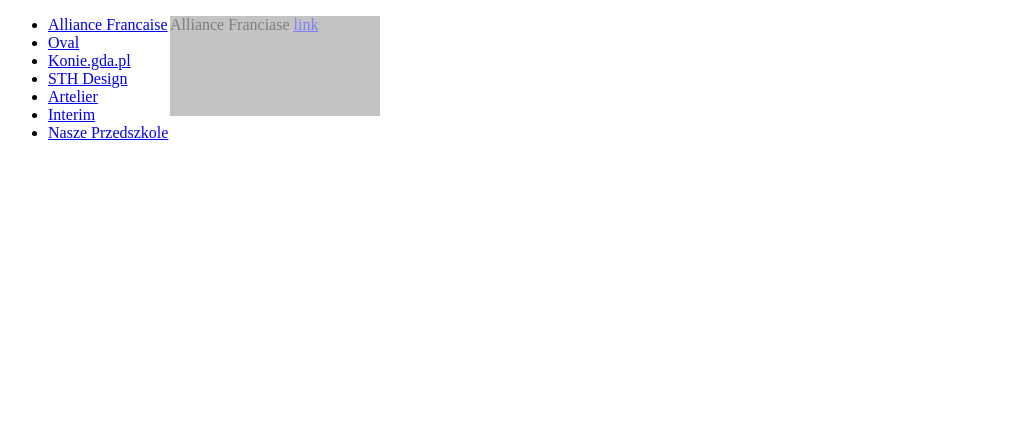
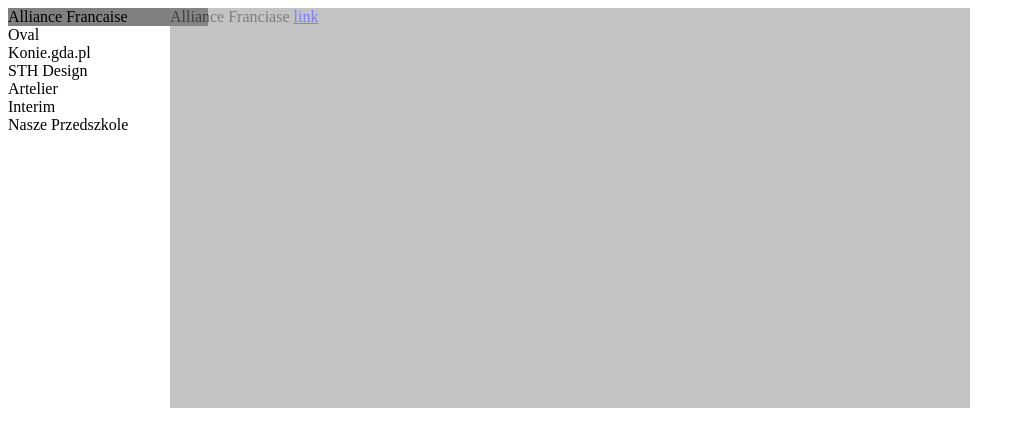
Before and after one commit to kazlas/krawiec, a plain HTML site: page slide_menu.html in a window 1280 px wide. Both pictures are taken after a click on the link "Alliance Francaise". Shown: the whole page, without its empty margins (0-1025 px from the left). Drawn offline with Linux system fonts and the light colour scheme.

Commit message:
Add buttons with separate scripts and css. Add css for description area. Add languges in json. Function and elements names changes.

```diff
--- /dev/null
+++ b/css/curtain-description.css
@@ -0,0 +1,10 @@
+#divCurtain {
+	position:absolute;
+	left:170px;
+	height:400px;
+	width:800px;
+}
+.description {
+	background:#888;
+	opacity : 0.5;
+}
--- /dev/null
+++ b/css/menu-buttons.css
@@ -0,0 +1,21 @@
+ul.menu {
+	list-style-type: none;
+	margin: 0;
+	padding: 0;
+}
+
+
+ul.menu li a {
+	display: block;
+	width: 200px;
+	text-decoration:none;
+	color: #000;
+}
+
+ul.menu li a:hover {
+	background-color: #dbdbdb;
+}
+
+ul.menu li a.currentMenuItem {
+	background-color:gray;
+}
--- a/js/description-show.js
+++ b/js/description-show.js
@@ -1,21 +1,21 @@
 (function($, window) { //Module starts
+  var currentMenuDescriptionId;
 
-  //Make accessible outside module: setCurrentMenuDescriptionId(..)
-  window.setCurrentMenuDescriptionId = function setCurrentMenuDescriptionId (itemMenu) {
+  //Make this function visible outside module
+  window.setCurrentMenuDescription = function setCurrentMenuDescription (itemMenu) {
 	currentMenuDescriptionId = $(itemMenu).attr("value");
   };
-  var currentMenuDescriptionId;
 
 
 $(document).ready(function(){
 
-  $("ul#menu").click(function(){
+  $("ul#divMenu").click(function(){
 	clearDescritpion("div#divCurtain");
 	animateLeft("div#divCurtain");
 	animateRight ("div#divCurtain");
 
     setTimeout(function () {
-	    showDescription ("div#divCurtain", currentMenuDescriptionId)}
+	    showDescription ("div#divCurtain", currentMenuDescriptionId, "pl")}
 	    , 1000);
   });
 
@@ -48,8 +48,8 @@ $(document).ready(function(){
 
   }
 
-  function showDescription (displayElement, descriptionId) {
-	var descripton = descriptionsJson[descriptionId];
+  function showDescription (displayElement, descriptionId, lang) {
+	var descripton = descriptionsJson[descriptionId][lang];
 	$(displayElement).html(descripton); //.animate({fontSize:"2em"},"slow");
   }
 
--- /dev/null
+++ b/js/menu-buttons.js
@@ -0,0 +1,10 @@
+(function($, window) { //Module starts
+
+  //Make function accessible outside module
+  window.highliteCurrentMenu = function highliteCurrentMenu (itemMenu) {
+	$(itemMenu).parent().siblings().children().removeClass("currentMenuItem");
+	$(itemMenu).addClass("currentMenuItem");
+  };
+
+
+})(jQuery, window);//Module ends
--- a/json/getDescriptions.json
+++ b/json/getDescriptions.json
@@ -1,4 +1,7 @@
 {
-"af" : "Alliance Franciase <a href = \"#\">link</a>  ",
-"oval" : "Oval"
+"af" : {
+	"pl" : "Alliance Franciase <a href = \"#\">link</a>",
+	"en" : "english version AF"
+	},
+"oval" : {"pl":"Oval PL", "en" : "english version Oval"}
 }
--- a/slide_menu.html
+++ b/slide_menu.html
@@ -4,24 +4,32 @@
 <head>
 	<title>K r a WWW i e c . pl - Strony WWW szyte na miar!</title>
 	<META HTTP-EQUIV="content-type" CONTENT="text/html; charset=iso-8859-2">
+	<LINK REL="stylesheet" TYPE="text/css" HREF="./css/curtain-description.css" >
+	<LINK REL="stylesheet" TYPE="text/css" HREF="./css/menu-buttons.css" >
 	<script language="JavaScript" src="js/jquery-1.11.1.js"></script>
     <script language="JavaScript" src="js/description-show.js" ></script>
+    <script language="JavaScript" src="js/menu-buttons.js" ></script>
 </head>
 
 <body>
 
+<div id="divCurtain" class="description" >Welcome</div>
+<script language="JavaScript" >
+ function setDescription (itemMenu){
+	 setCurrentMenuDescription(itemMenu);
+	 highliteCurrentMenu(itemMenu);
+ }
+</script>
 
-<div id="divCurtain" style="background:#888;height:100px;width:210px;position:absolute;left:170px">Welcome</div>
-
-		<ul class="menu" id="menu">
-			<li><a href="#" onClick="setCurrentMenuDescriptionId(this);" value="af">Alliance Francaise</a></li>
-			<li><a href="#" onClick="setCurrentMenuDescriptionId(this);" value="oval">Oval</a></li>
-			<li><a href="#" onClick="setCurrentMenuDescriptionId(this);" value="konie">Konie.gda.pl</a></li>
-			<li><a href="#" onClick="setCurrentMenuDescriptionId(this);" value="sth">STH Design</a></li>
-			<li><a href="#" onClick="setCurrentMenuDescriptionId(this);" value="artelier">Artelier</a></li>
-			<li><a href="#" onClick="setCurrentMenuDescriptionId(this);" value="interim">Interim</a></li>
-			<li><a href="#" onClick="setCurrentMenuDescriptionId(this);" value="nasze">Nasze Przedszkole</a></li>
-		</ul>
+<ul  id="divMenu" class="menu">
+	<li><a href="#" onClick="setDescription(this);" value="af">Alliance Francaise</a></li>
+	<li><a href="#" onClick="setDescription(this);" value="oval">Oval</a></li>
+	<li><a href="#" onClick="setDescription(this);" value="konie">Konie.gda.pl</a></li>
+	<li><a href="#" onClick="setDescription(this);" value="sth">STH Design</a></li>
+	<li><a href="#" onClick="setDescription(this);" value="artelier">Artelier</a></li>
+	<li><a href="#" onClick="setDescription(this);" value="interim">Interim</a></li>
+	<li><a href="#" onClick="setDescription(this);" value="nasze">Nasze Przedszkole</a></li>
+</ul>
 
 
 
```
